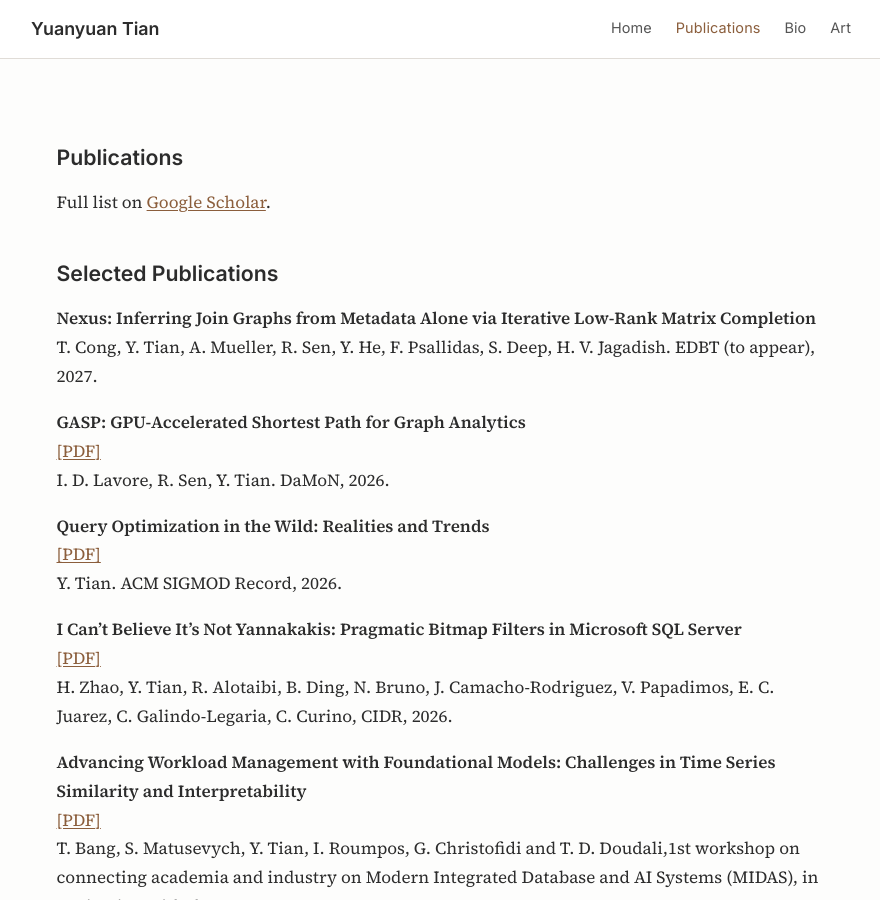
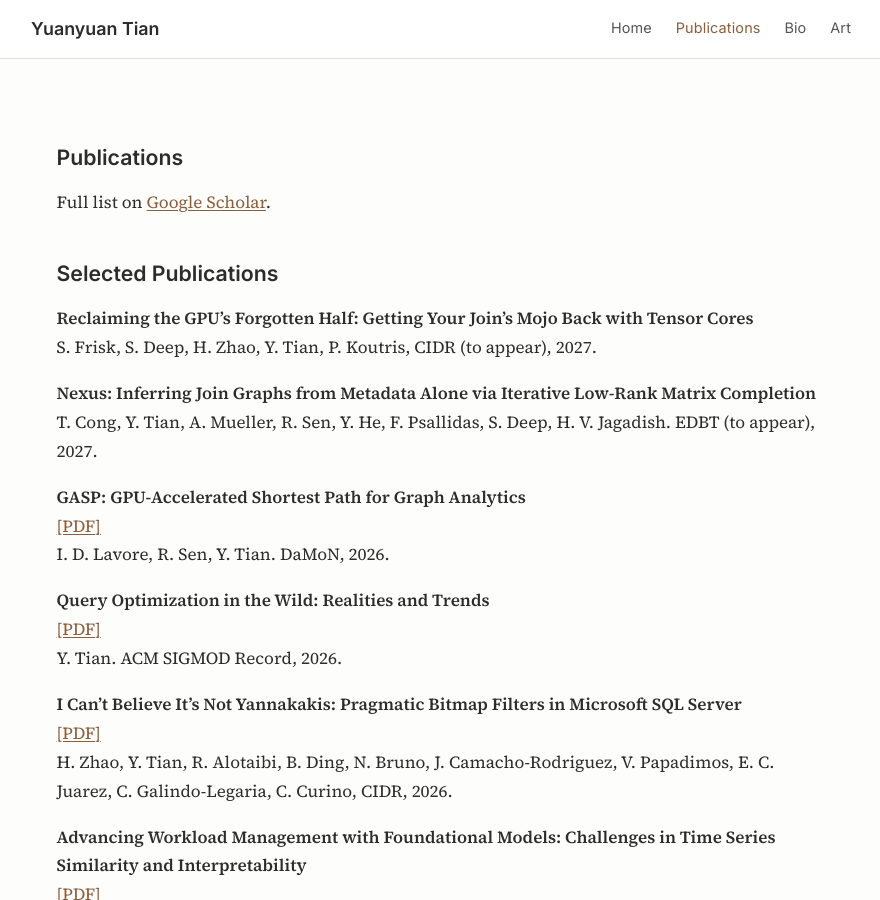
Before and after one commit to humming80/humming80.github.io, a Jekyll site: the page built from publication.md, in a window 1280 px wide and 900 px high. Shown: the whole window, without its empty margins (199-1079 px from the left). Built offline with Jekyll 4.4.1, drawn with Linux system fonts in a browser that asks for light colours.

Commit message:
Add publication on GPU's Tensor Cores optimization
Added a new publication entry regarding GPU optimization techniques.

```diff
--- a/publication.md
+++ b/publication.md
@@ -9,6 +9,9 @@ permalink: /publication
 Full list on [Google Scholar](https://scholar.google.com/citations?user=_XE_jhQAAAAJ&hl=en).
 
 ## Selected Publications
+
+**Reclaiming the GPU’s Forgotten Half: Getting Your Join’s Mojo Back with Tensor Cores** \
+S. Frisk, S. Deep, H. Zhao, Y. Tian, P. Koutris, CIDR (to appear), 2027.
 
 **Nexus: Inferring Join Graphs from Metadata Alone via Iterative Low-Rank Matrix Completion** \
 T. Cong, Y. Tian, A. Mueller, R. Sen, Y. He, F. Psallidas, S. Deep, H. V. Jagadish. EDBT (to appear), 2027.
```
